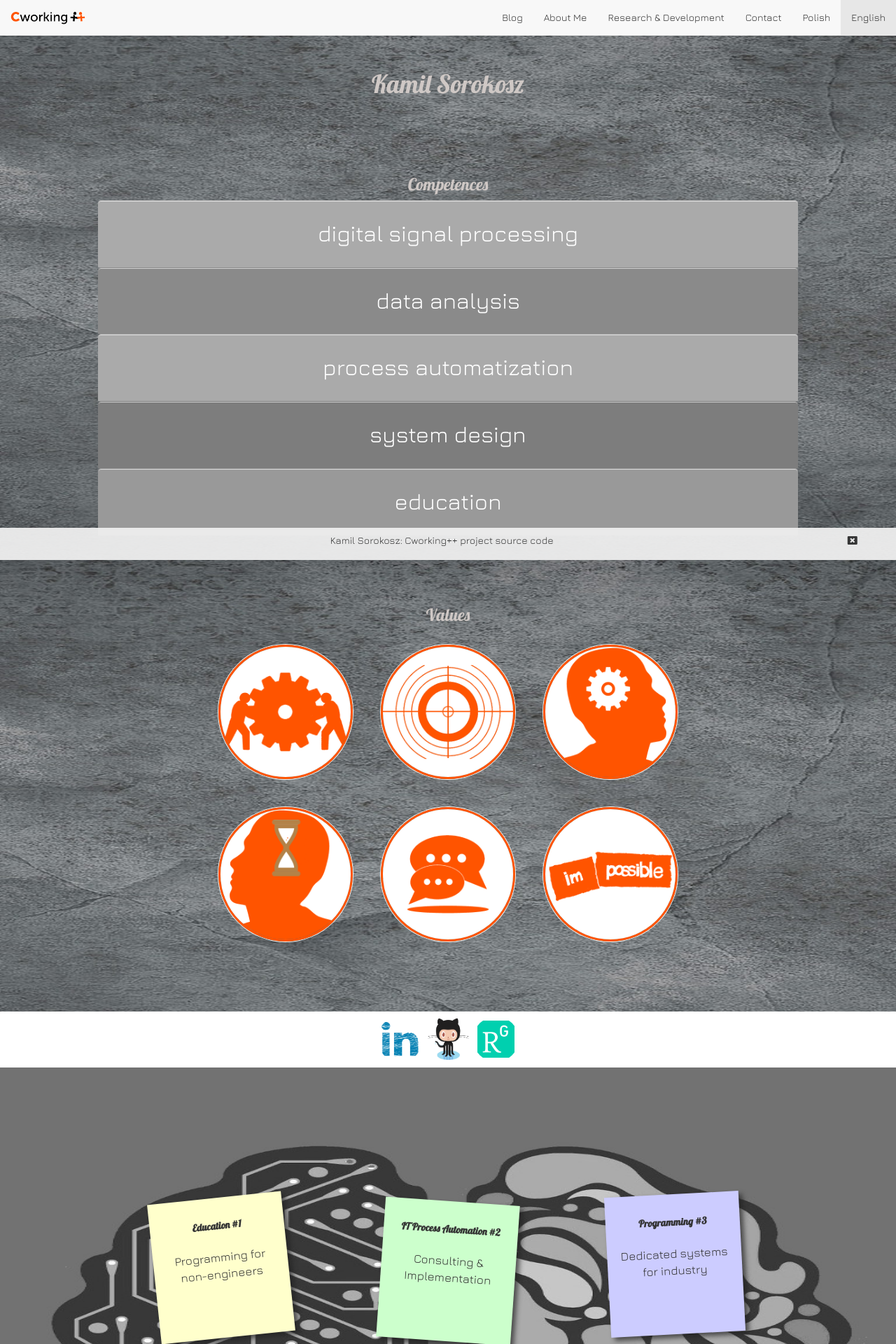
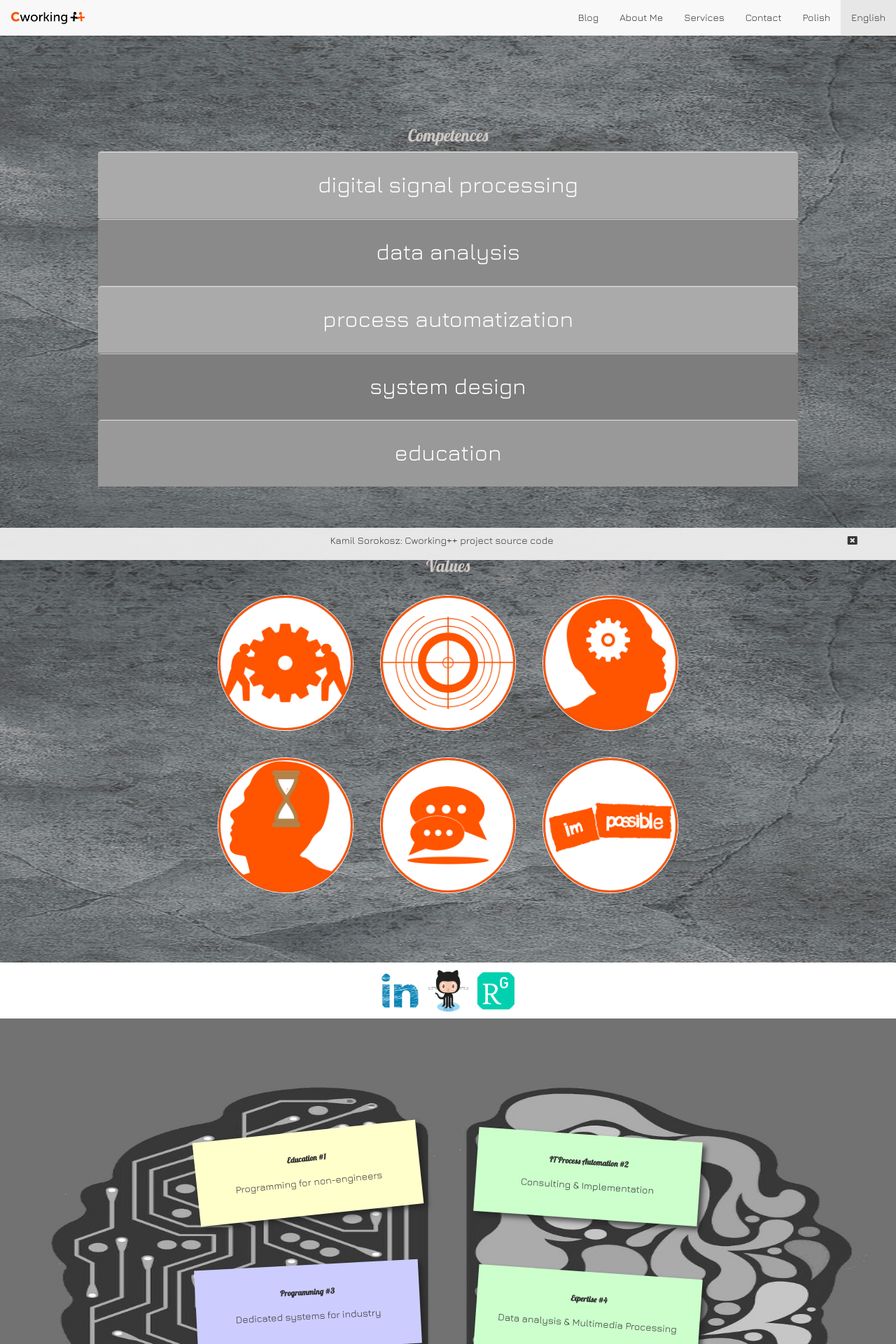
Before and after one commit to ksorokosz/cworking-homepage, a Django app: page /en/ in a window 1280 px wide. Shown: the top 1920 px of the page at 70% size. Run offline with Django 3.2, Linux system fonts and the light colour scheme; some libraries are stand-ins or nearby versions.

Commit message:
page has been deployed - updated translation

```diff
--- a/main/templates/main/about.html
+++ b/main/templates/main/about.html
@@ -2,7 +2,6 @@
 {% load staticfiles %}
 
 <div id="container" class="container-fluid">
-    <h1>Kamil Sorokosz</h1>
     <div id="chart-container-1">
         <h3 class="noselect">{% blocktrans %}Competences{% endblocktrans %}</h3>
         <div id="chart">
--- a/main/templates/main/menu-bar.html
+++ b/main/templates/main/menu-bar.html
@@ -35,7 +35,7 @@
 
         <li>
             <a href="{{ SITE_URL }}/{{ LANGUAGE_CODE }}/#research">
-                {% blocktrans %}Research & Development{% endblocktrans %}
+                {% blocktrans %}Services{% endblocktrans %}
                 <span class="sr-only">(current)</span>
             </a>
         </li>
--- a/static/main/css/mobile.css
+++ b/static/main/css/mobile.css
@@ -48,6 +48,24 @@
         border-radius: 15vw;
     }
 
+    ul#note li a{
+        height:15vh;
+        width:25vw;
+        padding:1vw;
+    }
+
+    ul#note li{
+        margin:3vw;
+        display: inline-block;
+    }
+    ul#note li h2{
+        font-size:80%;
+        font-weight:bold;
+        padding-bottom:1vh;
+    }
+    ul#note li p{
+        font-size:100%;
+    }
 }
 
 /* Phones */
@@ -99,4 +117,23 @@
         height: auto;
         border-radius: 15vw;
     }
+
+    ul#note li a{
+        height:20vh;
+        width:25vw;
+        padding:1px;
+    }
+
+    ul#note li{
+        margin:3vw;
+        display: inline-block;
+    }
+    ul#note li h2{
+        font-size:60%;
+        font-weight:bold;
+        padding-bottom:1vh;
+    }
+    ul#note li p{
+        font-size:60%;
+    }
 }
```
Also changed, not shown: locale/pl/LC_MESSAGES/django.po, main/locale/pl/LC_MESSAGES/django.po, 2 other files.
